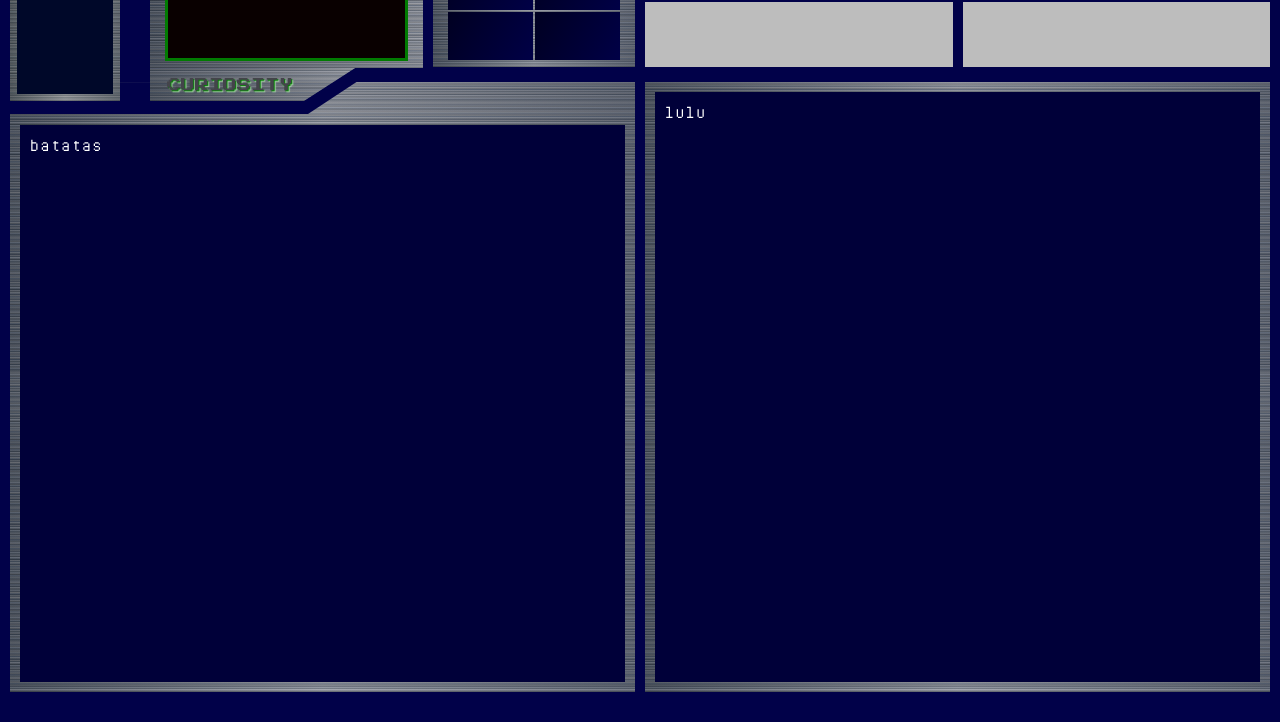
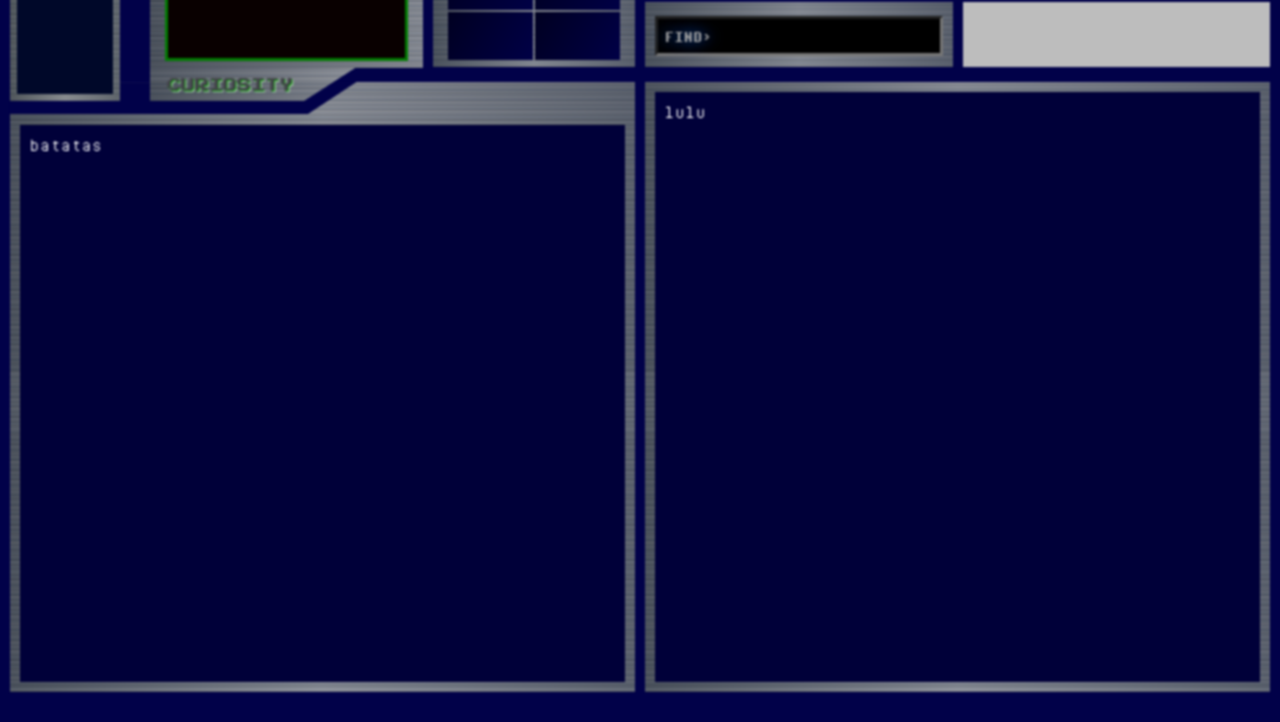
Before and after one commit to Timfts/blog, an Astro site: page /projects in a window 1280 px wide. Shown: the part 78-800 px from the top of the page. Built offline with nearby package versions, Linux system fonts and the light colour scheme; Astro itself is replaced by a stand-in of ours.

Commit message:
feat: :sparkles: created search bar

```diff
--- /dev/null
+++ b/src/components/DeskHeader/SearchPrompt/controller.ts
@@ -0,0 +1,22 @@
+import elementController from "@lib/elementController";
+
+elementController("search-prompt", ({ query, on }) => {
+  const input = query(".search-field-input") as HTMLInputElement;
+  const ghostText = query(".ghost-text") as HTMLParagraphElement;
+  const cursor = query(".text-cursor");
+
+  on("input", handleCustomCursor);
+
+  function handleCustomCursor(ev: Event) {
+    const value = input.value;
+    ghostText.innerHTML = value;
+    const originalLeftSpace = 60;
+    const txtWidth = ghostText.offsetWidth;
+    const newLeft = originalLeftSpace + txtWidth + 5;
+    cursor.style.left = `${newLeft}px`;
+
+    // TODO - fix on finish space (blink at the end)
+    // TODO - fix arrows
+    // TODO - fix space
+  }
+});
--- /dev/null
+++ b/src/components/DeskHeader/SearchPrompt/index.astro
@@ -0,0 +1,18 @@
+<div
+  class="search-prompt global-metal-background"
+  data-fragment="search-prompt"
+>
+  <div class="search-field-holder">
+    <label for="search-field" class="field-label">find&#62;</label>
+    <div class="text-cursor"></div>
+    <input id="search-field" class="search-field-input" type="text" />
+    <p class="ghost-text"></p>
+  </div>
+</div>
+<script>
+  import "./controller";
+</script>
+
+<style lang="scss">
+  @import "./styles.scss";
+</style>
--- /dev/null
+++ b/src/components/DeskHeader/SearchPrompt/styles.scss
@@ -0,0 +1,97 @@
+$text-color: rgb(168, 168, 168);
+
+@keyframes neon-glow {
+  0% {
+    text-shadow: 0 0 10px rgba(4, 0, 255, 0.8);
+  }
+  100% {
+    text-shadow: 0 0 20px rgb(0, 183, 255);
+  }
+}
+
+@keyframes blink {
+  0%,
+  100% {
+    opacity: 1;
+  }
+  50% {
+    opacity: 0;
+  }
+}
+
+.search-prompt {
+  width: 100%;
+  height: 100%;
+  font-size: 18px;
+  flex: 1;
+  display: flex;
+  flex-direction: column;
+  justify-content: center;
+  align-items: center;
+  padding: 10px 10px 7px 10px;
+  color: $text-color;
+  text-transform: uppercase;
+  font-weight: 700;
+  text-shadow: 0 0 10px rgba(4, 0, 255, 0.8);
+  animation: neon-glow 1s linear infinite alternate;
+
+  ::selection {
+    background-color: $text-color;
+    color: black;
+    text-shadow: none;
+  }
+}
+
+.field-label {
+  position: absolute;
+  top: 50%;
+  transform: translateY(-50%);
+  left: 10px;
+}
+
+.search-field-holder {
+  width: 100%;
+  position: relative;
+  height: 40px;
+}
+
+.search-field-input {
+  font-family: inherit;
+  width: 100%;
+  height: 100%;
+  outline: none;
+  line-height: 1;
+  background-color: black;
+  border-collapse: separate;
+  border-width: 3px;
+  text-align: left;
+  color: inherit;
+  text-transform: inherit;
+  font-weight: inherit;
+  padding: 0 20px 0 60px;
+  font-size: inherit;
+  text-shadow: inherit;
+  border-block-color: rgb(118, 118, 118);
+  border-block-style: inset;
+  border-inline-color: rgb(118, 118, 118);
+  border-inline-style: inset;
+  caret-color: transparent;
+}
+
+.text-cursor {
+  position: absolute;
+  width: 8px;
+  height: 18px;
+  background-color: $text-color;
+  animation: blink 1s infinite;
+  pointer-events: none;
+  top: 50%;
+  left: 60px;
+  transform: translateY(-50%);
+}
+
+.ghost-text {
+  display: inline;
+  opacity: 0;
+  visibility: hidden;
+}
--- a/src/components/DeskHeader/index.astro
+++ b/src/components/DeskHeader/index.astro
@@ -1,7 +1,8 @@
 ---
 import IntegrityGraph from "./IntegrityGraph/index.astro";
 import MainMenu from "./MainMenu/index.astro";
-import Social from "./Social/index.astro"
+import Social from "./Social/index.astro";
+import SearchPrompt from "./SearchPrompt/index.astro";
 ---
 
 <header>
@@ -18,7 +19,9 @@ import Social from "./Social/index.astro"
       <MainMenu />
     </div>
     <div class="bottom-options">
-      <div class="search"></div>
+      <div class="search-slot">
+        <SearchPrompt />
+      </div>
       <div class="actions"></div>
     </div>
   </div>
--- a/src/components/DeskHeader/styles.scss
+++ b/src/components/DeskHeader/styles.scss
@@ -46,9 +46,8 @@ header {
   grid-column: span 6;
 }
 
-.search {
+.search-slot {
   grid-column: span 1;
-  background-color: #bdbdbd;
 }
 
 .actions {
--- a/src/components/Shell/styles-global.scss
+++ b/src/components/Shell/styles-global.scss
@@ -65,7 +65,7 @@ body {
   height: 100vh;
   overflow: auto;
   background-color: #010149;
-  /* filter: blur(0.05em) hue-rotate(0); */
+  filter: blur(0.05em) hue-rotate(0);
 
   @include belowTurningPoint {
     height: auto;
--- a/src/components/templates/Home/controller.ts
+++ b/src/components/templates/Home/controller.ts
@@ -1,5 +1,3 @@
 import elementController from "@lib/elementController";
 
-elementController("home-page", ({ root }) => {
-  console.log(root);
-});
+elementController("home-page", ({ query }) => {});
--- a/src/components/templates/Home/index.astro
+++ b/src/components/templates/Home/index.astro
@@ -8,6 +8,7 @@ import PageGrid from "@components/PageGrid.astro";
   <PageGrid dataElement="home-page">
     <ContentPanel main columns={7}>
       <div id="hehe">batata</div>
+      <button id="mybtn">teste</button>
     </ContentPanel>
     <ContentPanel columns={5}>
       <p>lulu</p>
```
